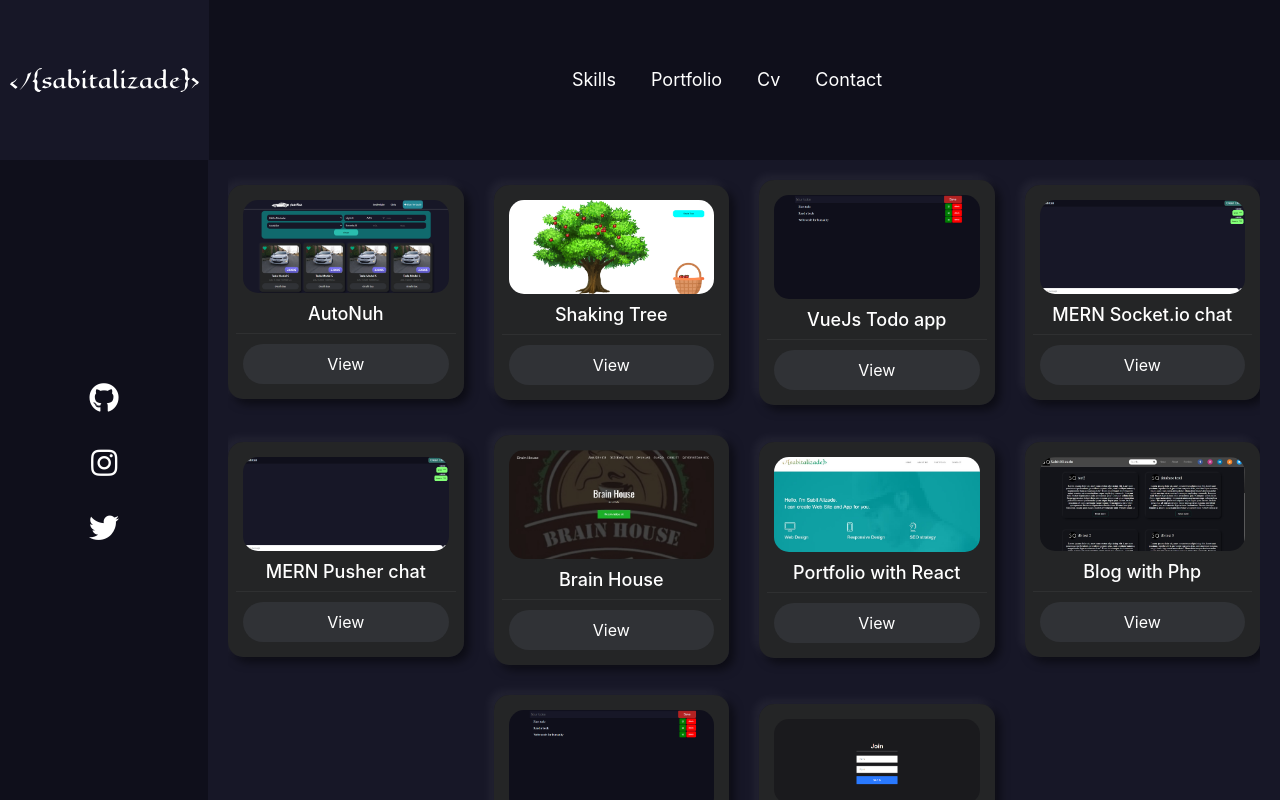
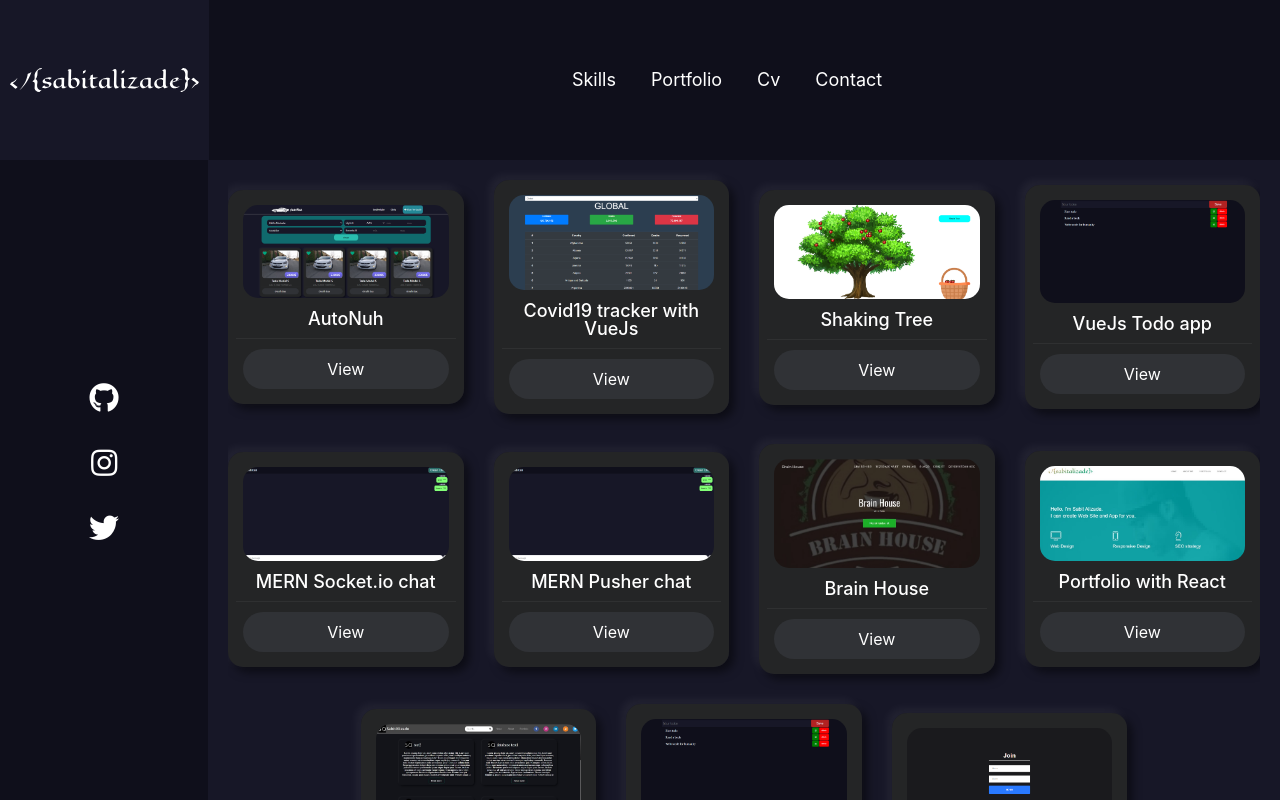
Before and after one commit to sabitalizade/sabitonepage, a React (Create React App) app: page /portfolio in a window 1280 px wide. Built offline with nearby package versions, Linux system fonts and the light colour scheme.

Commit message:
remove open blank page portfolio item and added new portfolio item

```diff
--- a/src/components/Portfolio.js
+++ b/src/components/Portfolio.js
@@ -9,8 +9,6 @@ function Portfolio() {
           <li>
             <div className="item">
               <a
-                target="_blank"
-                rel="noopener noreferrer"
                 href="https://autonuh.vercel.app/"
                 class="image"
               >
@@ -31,8 +29,26 @@ function Portfolio() {
           <li>
             <div className="item">
               <a
-                target="_blank"
-                rel="noopener noreferrer"
+                href="https://covid19trackerapp.vercel.app/"
+                class="image"
+              >
+                <img loading="lazy" src="img/1.png" alt="autonuh"></img>
+              </a>
+              <span className="title">Covid19 tracker with VueJs</span>
+              <div className="actions">
+                <a
+                  target="_blank"
+                  rel="noopener noreferrer"
+                  href="https://covid19trackerapp.vercel.app/"
+                >
+                  View
+                </a>
+              </div>
+            </div>
+          </li>
+          <li>
+            <div className="item">
+              <a
                 href="https://shakingtree.vercel.app/"
                 class="image"
               >
@@ -53,8 +69,6 @@ function Portfolio() {
           <li>
             <div className="item">
               <a
-                target="_blank"
-                rel="noopener noreferrer"
                 href="https://vuetodoapp.vercel.app/"
                 class="image"
               >
@@ -75,8 +89,6 @@ function Portfolio() {
           <li>
             <div className="item">
               <a
-                target="_blank"
-                rel="noopener noreferrer"
                 href="https://sasocket.vercel.app/"
                 class="image"
               >
@@ -97,8 +109,6 @@ function Portfolio() {
           <li>
             <div className="item">
               <a
-                target="_blank"
-                rel="noopener noreferrer"
                 href="https://sachat.vercel.app/"
                 class="image"
               >
@@ -119,8 +129,6 @@ function Portfolio() {
           <li>
             <div className="item">
               <a
-                target="_blank"
-                rel="noopener noreferrer"
                 href="https://brainhouseanticafe.herokuapp.com/"
                 class="image"
               >
@@ -141,8 +149,6 @@ function Portfolio() {
           <li>
             <div className="item">
               <a
-                target="_blank"
-                rel="noopener noreferrer"
                 href="https://alizade.herokuapp.com/"
                 class="image"
               >
@@ -164,8 +170,6 @@ function Portfolio() {
           <li>
             <div className="item">
               <a
-                target="_blank"
-                rel="noopener noreferrer"
                 href="https://sabitalizade.herokuapp.com/"
                 class="image"
               >
@@ -187,8 +191,6 @@ function Portfolio() {
           <li>
             <div className="item">
               <a
-                target="_blank"
-                rel="noopener noreferrer"
                 href="https://asyatodo.netlify.app/"
                 class="image"
               >
@@ -210,8 +212,6 @@ function Portfolio() {
           <li>
             <div className="item">
               <a
-                target="_blank"
-                rel="noopener noreferrer"
                 href="https://asya.netlify.app/"
                 class="image"
               >
```
Also changed, not shown: public/img/1.png (added).
